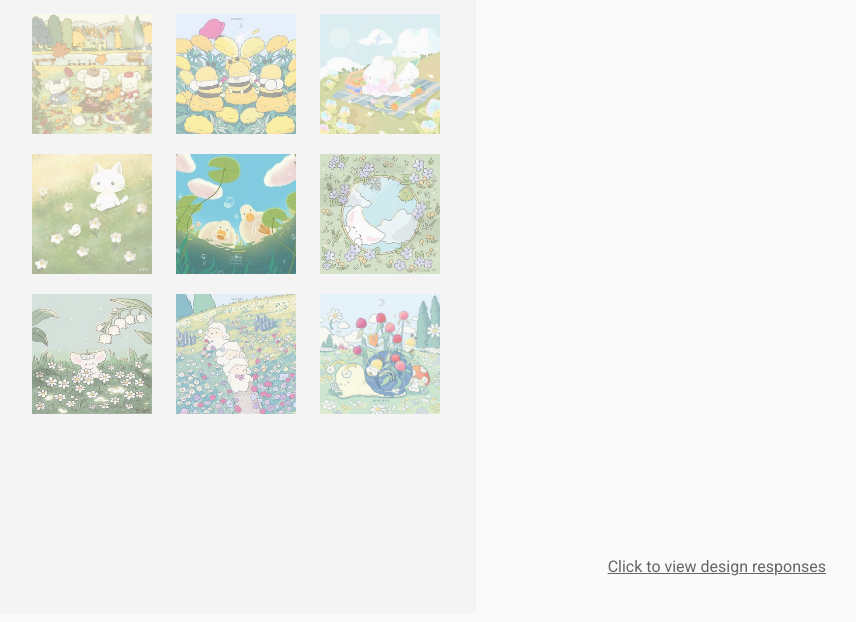
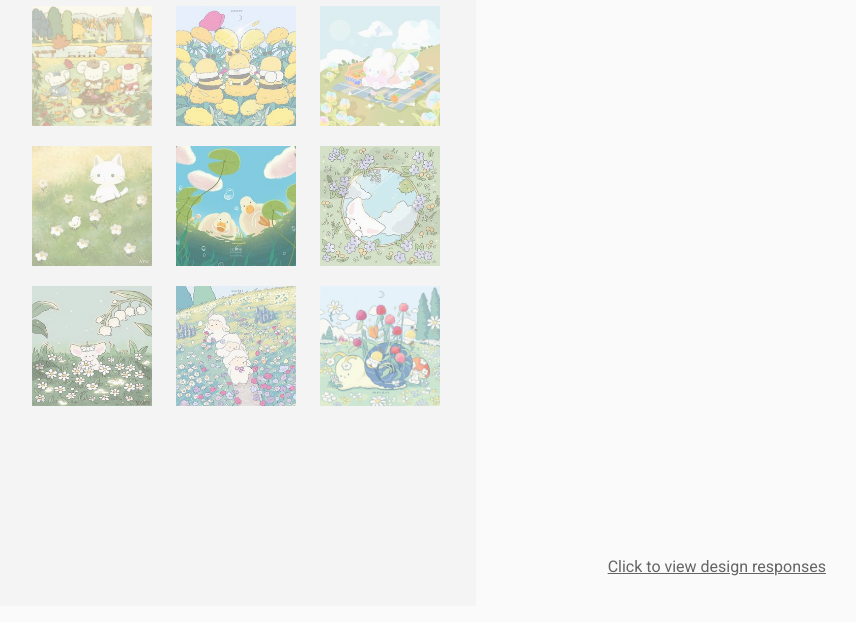
Before and after one commit to kyrenetam/kyrenetam.github.io, a plain HTML site: page homeworks/hw3/index.html in a window 1280 px wide. Shown: the part 194-816 px from the top of the page, without its empty margins (414-1270 px from the left). Drawn offline with Linux system fonts and the light colour scheme.

Commit message:
finished hw3

```diff
--- a/homeworks/hw3/assets/css/style.css
+++ b/homeworks/hw3/assets/css/style.css
@@ -1,7 +1,10 @@
 /* PROBLEM 1: Remove white margin of body, html */
-#body {
+body {
 margin: 0px 0px 0px 0px;
 }
+html {
+    margin: 0px 0px 0px 0px;
+    }
 
 /* PROBLEM 2: Select profile picture and make it round */
 #profile-pic{
```
